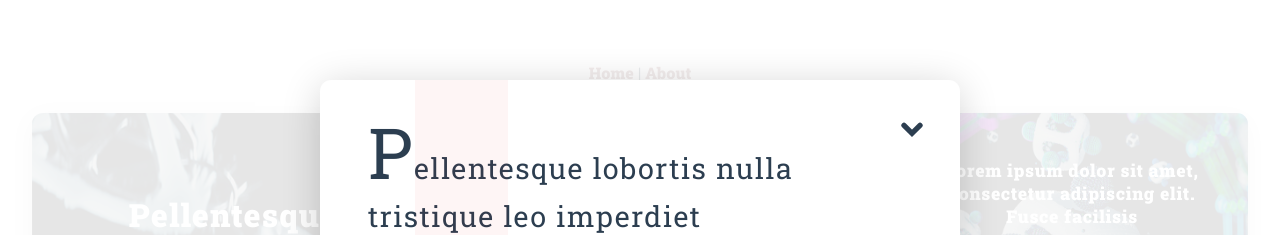
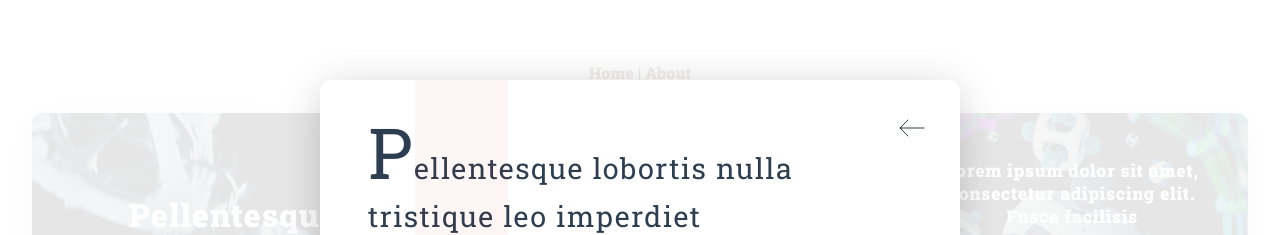
Before and after one commit to scbj/valtech-front-end-test, a Vue app: page /article/1 in a window 1280 px wide. Shown: the top 235 px of the page. Built offline with nearby package versions, Linux system fonts and the light colour scheme.

Commit message:
Add arrow to close the modal and remove old images

```diff
--- a/src/views/Modal.vue
+++ b/src/views/Modal.vue
@@ -139,7 +139,7 @@ img {
 button {
   border: none;
   background-color: transparent;
-  background-image: url('../assets/images/chevron-down.svg');
+  background-image: url('../assets/images/arrow-left.svg');
   background-repeat: no-repeat;
   background-size: cover;
 
@@ -149,11 +149,32 @@ button {
   top: 2rem;
   right: 2rem;
 
+  cursor: pointer;
+
   &:active,
   &:focus,
   &:hover {
     -webkit-appearance: none;
     outline: none;
+  }
+
+  &::before {
+    font-family: 'Roboto Slab', serif;
+    font-size: 0.7rem;
+
+    content: 'GO BACK';
+    position: absolute;
+    left: 0;
+    top: 50%;
+
+    opacity: 0;
+    transform: translateY(-50%) translateX(calc(-100% - 1rem));
+    transition: all .1s ease-out;
+  }
+
+  &:hover::before {
+    opacity: 1;
+    transition-delay: .6s;
   }
 }
 
```
Also changed, not shown: src/assets/images/arrow-left.svg (added).
